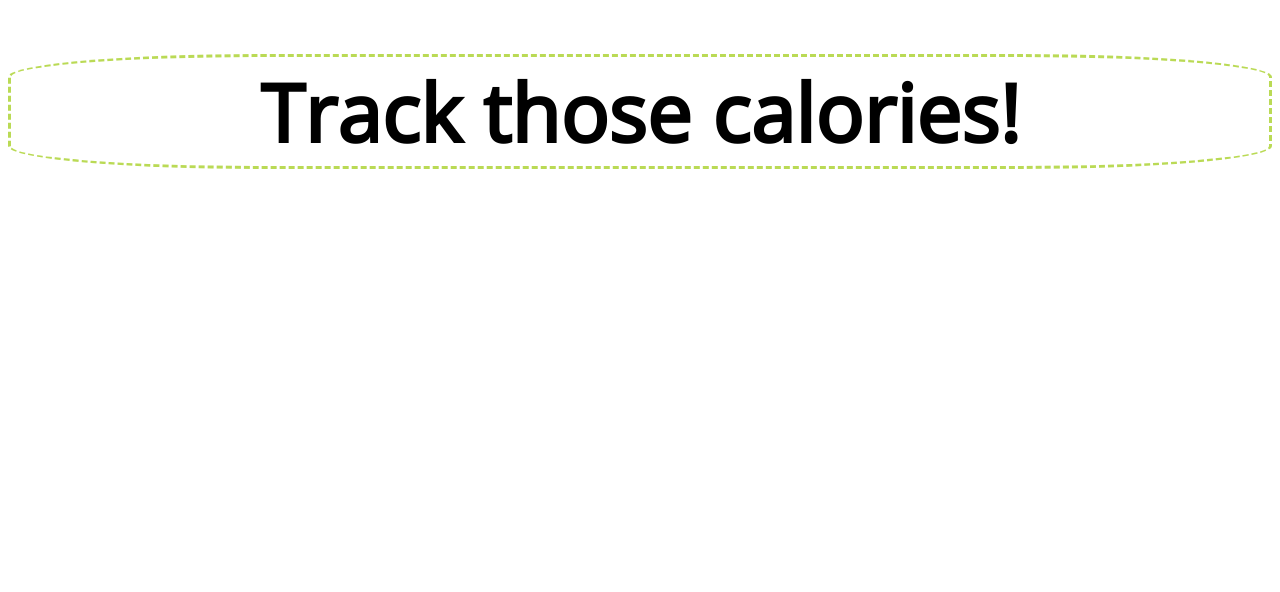
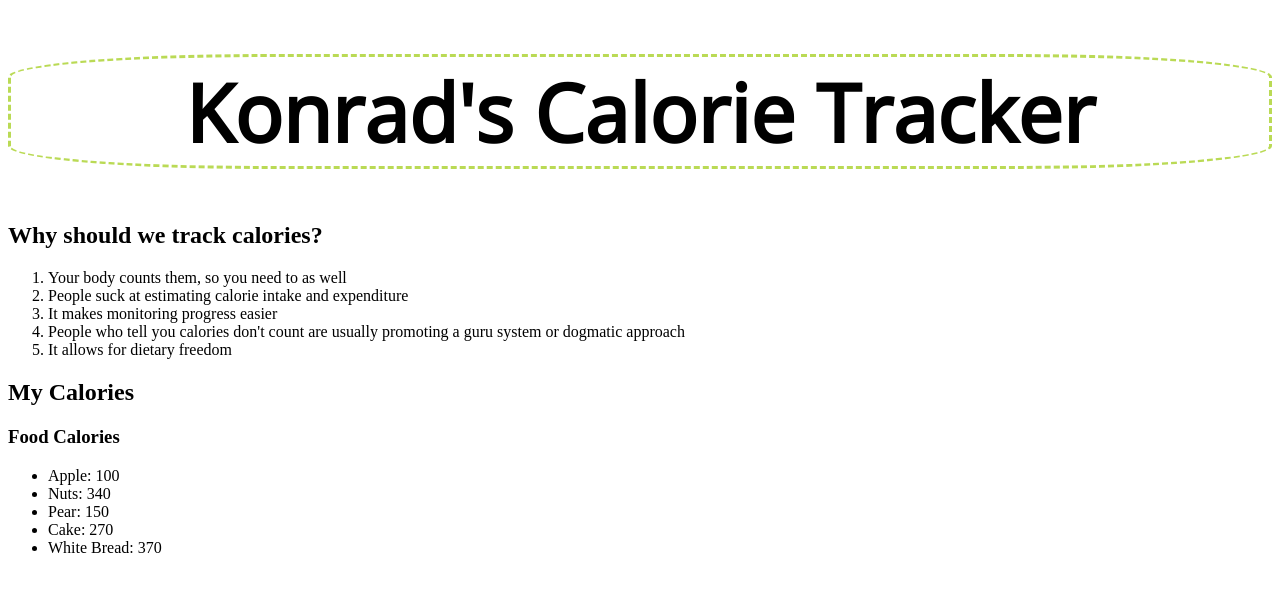
Before and after one commit to KonradSchwitter/calorie-tracker, a plain HTML site: page index.html in a window 1280 px wide. Drawn offline with nearby package versions, Linux system fonts and the light colour scheme.

Commit message:
test second change

```diff
--- a/index.html
+++ b/index.html
@@ -11,10 +11,28 @@
 
   <body>
 
-    <h1>Track those calories!</h1>
+    <h1>Konrad's Calorie Tracker</h1>
+
+    <h2>Why should we track calories?</h2>
+
+    <ol>
+      <li>Your body counts them, so you need to as well </li>
+      <li>People suck at estimating calorie intake and expenditure</li>
+      <li>It makes monitoring progress easier</li>
+      <li>People who tell you calories don't count are usually promoting a guru system or dogmatic approach</li>
+      <li>It allows for dietary freedom</li>
+    </ol>
 
 
-
+    <h2>My Calories</h2>
+    <h3>Food Calories</h3>
+    <ul>
+      <li>Apple: 100</li>
+      <li>Nuts: 340</li>
+      <li>Pear: 150</li>
+      <li>Cake: 270</li>
+      <li>White Bread: 370</li>
+    </ul>
 
   </body>
 
```
